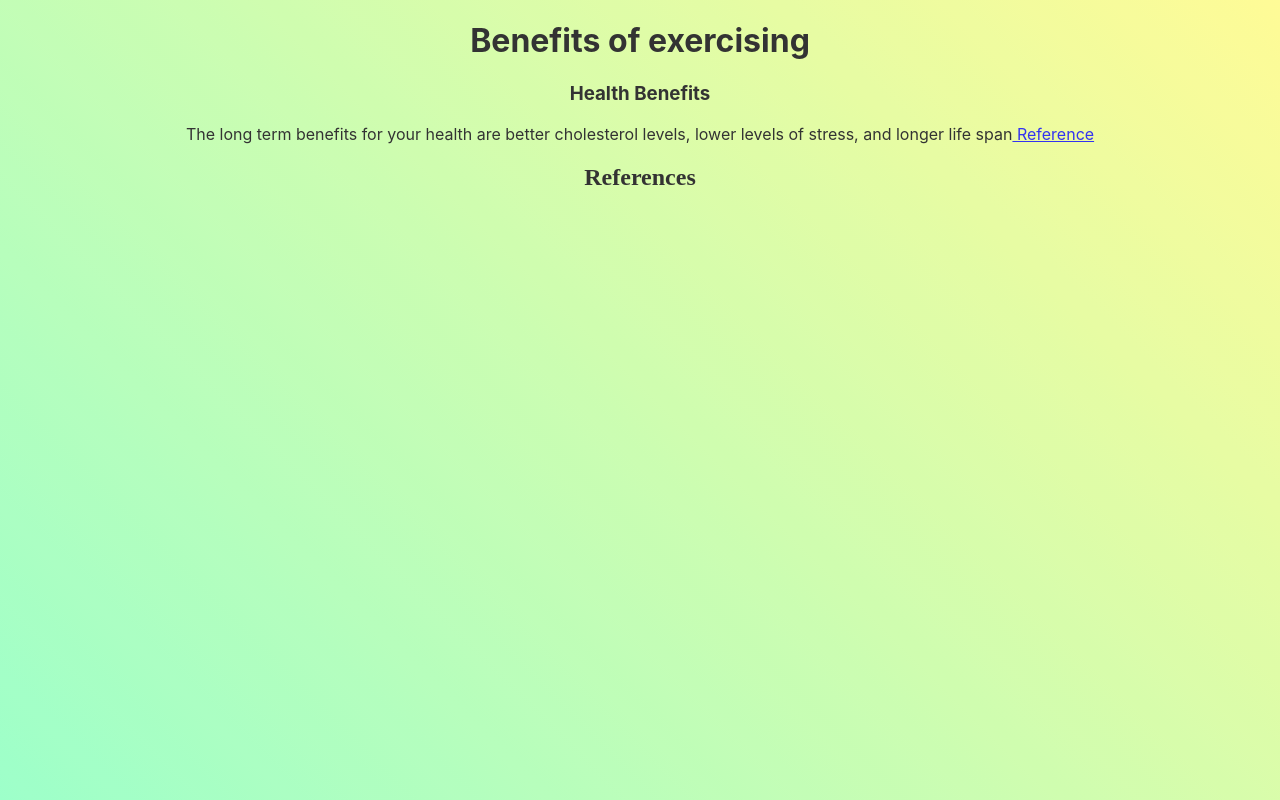
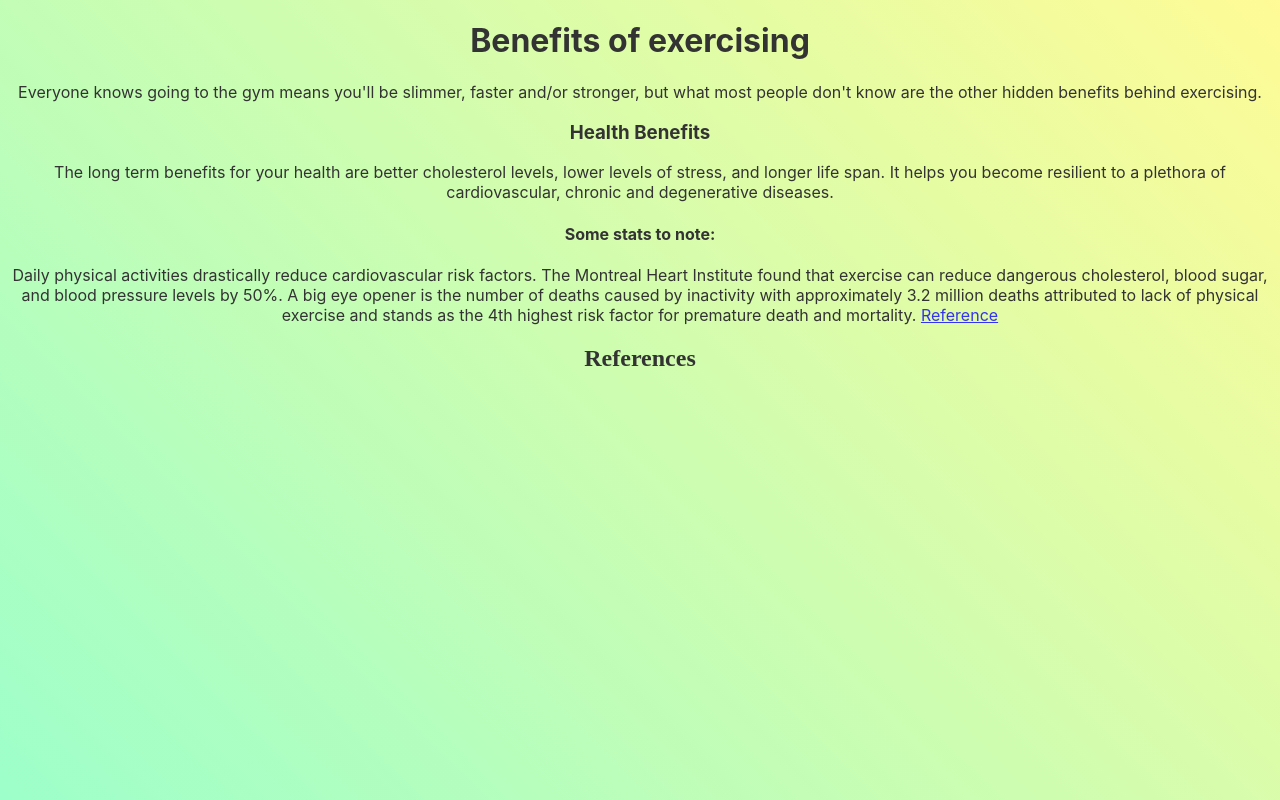
Before and after one commit to Atouse/lets-get-active, a React (Create React App) app: page / in a window 1280 px wide. Built offline with nearby package versions, Linux system fonts and the light colour scheme.

Commit message:
more changes

```diff
--- a/src/App.js
+++ b/src/App.js
@@ -15,6 +15,8 @@ const Informations = (info) => {
     <div id="info">
       <h3> {info.title}</h3>
       <span> {info.desc}</span>
+      <h4> Some stats to note: </h4>
+      <span> {info.stats} </span>
       <a href="#refs"> Reference</a>
     </div>
   )
@@ -24,23 +26,29 @@ const Informations = (info) => {
 const faxNoPrinter = {
   "health": {
     "title": "Health Benefits",
-    "desc": "The long term benefits for your health are better cholesterol levels, lower levels of stress, and longer life span"
+    "desc" : "The long term benefits for your health are better cholesterol levels, lower levels of stress, and longer life span. It helps you become resilient to a plethora of cardiovascular, chronic and degenerative diseases.",
+    "stats" : `Daily physical activities drastically reduce cardiovascular risk factors. The Montreal Heart Institute found that exercise can reduce dangerous cholesterol, blood sugar, and blood pressure levels by 50%.
+     A big eye opener is the number of deaths caused by inactivity with approximately 3.2 million deaths attributed to lack of physical exercise and stands as the 4th highest risk factor for premature death and mortality.`
   },
-  "social":{
+  "social": {
 
   },
-  "economic":{
+  "economic": {
 
+  },
+  "mental" : {
+    "title" : "Mental Health",
+    "desc" : "" ,
+    "stats" : ""
   }
 }
 function App() {
   return (
     <div className="App">
       <h1> Benefits of exercising</h1>
+      <span> Everyone knows going to the gym means you'll be slimmer, faster and/or stronger, but what most people don't know are the other hidden benefits behind exercising.</span>
 
-
-
-      <Informations title={faxNoPrinter.health.title} desc={faxNoPrinter.health.desc}></Informations>
+      <Informations title={faxNoPrinter.health.title} desc={faxNoPrinter.health.desc} stats={faxNoPrinter.health.stats}></Informations>
 
 
 
```
